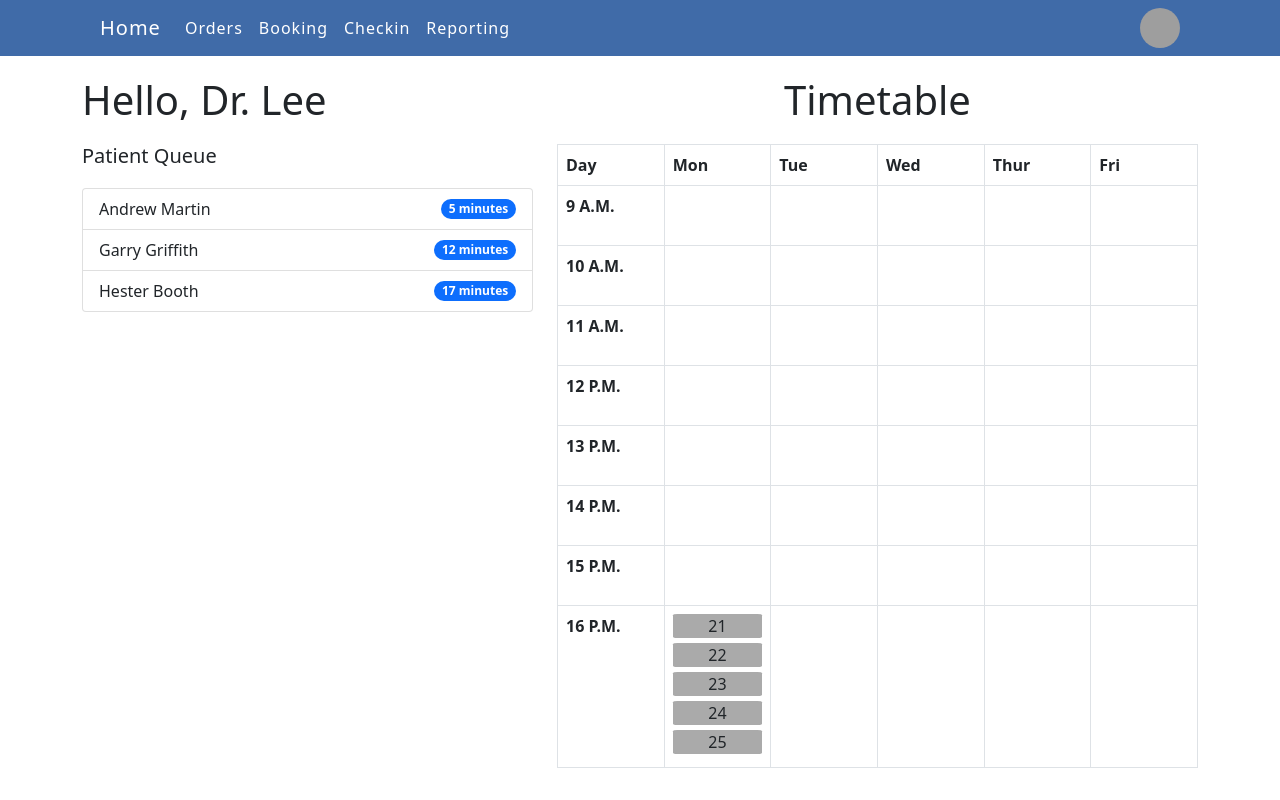
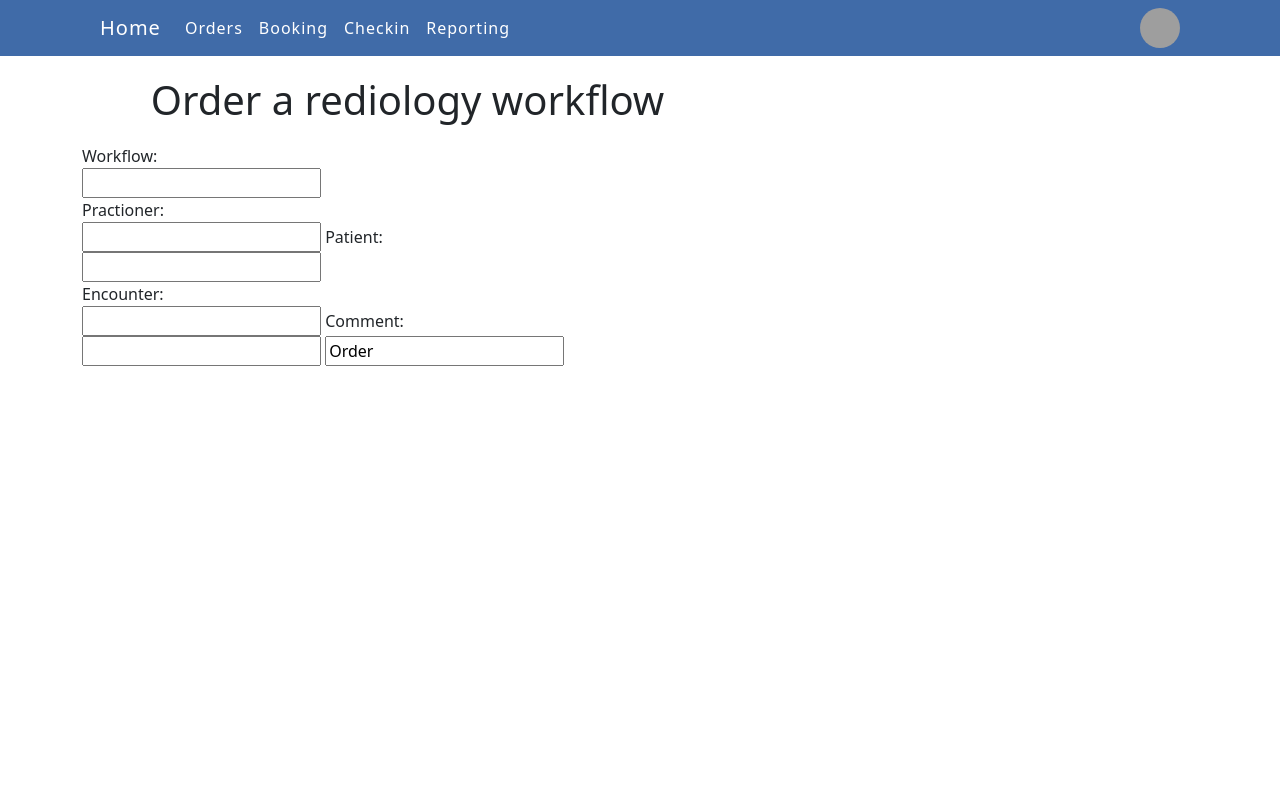
Before and after one commit to youngercloud/radiological-workflow, a Django app: template templates/orders.html in a window 1280 px wide. Run offline with Django 3.2, Linux system fonts and the light colour scheme; the template is opened without the code that fills it, so the values that code supplies are empty; grey boxes are pictures that could not be loaded.

Commit message:
Update orders.html

```diff
--- a/templates/orders.html
+++ b/templates/orders.html
@@ -35,107 +35,38 @@
                   </div>
                 </nav>
         <div class="container">
-        <div class="row">
-            <div class="col-5">
-                <h1 class="margin-spaces">Hello, Dr. Lee</h1>
-                <h5 class="margin-spaces">Patient Queue</h5>
-                <div class="patient-info">
-                    <ul class="list-group">
-                      <li class="list-group-item d-flex justify-content-between align-items-center">
-                        Andrew Martin
-                        <span class="badge bg-primary rounded-pill">5 minutes</span>
-                      </li>
-                      <li class="list-group-item d-flex justify-content-between align-items-center">
-                        Garry Griffith
-                        <span class="badge bg-primary rounded-pill">12 minutes</span>
-                      </li>
-                      <li class="list-group-item d-flex justify-content-between align-items-center">
-                        Hester Booth
-                        <span class="badge bg-primary rounded-pill">17 minutes</span>
-                      </li>
-                    </ul>
-                </div>
-            </div>
+        <div class="collapse navbar-collapse" id="navbarNav">
+                      <ul class="navbar-nav">
+                        <li class="nav-item navbar-style-item">
+                          <a class="nav-link active" aria-current="page" href="#">Workflow</a>
+                        </li>
+                        <li class="nav-item navbar-style-item">
+                          <a class="nav-link" href="#">Practioner</a>
+                        </li>
+                        <li class="nav-item navbar-style-item">
+                          <a class="nav-link" href="#">CPatient</a>
+                        </li>
+                        <li class="nav-item navbar-style-item">
+                          <a class="nav-link navbar-style-item" href="#">Encounter</a>
+                        </li>
+                      </ul>
+                    </div>
+
             <div class="col-7">
-                <h1 class="margin-spaces" style="text-align: center">Timetable</h1>
-                <table class="table table-hover table-bordered timetable">
-                  <thead>
-                    <tr>
-                      <th scope="col">Day</th>
-                      <th scope="col">Mon</th>
-                      <th scope="col">Tue</th>
-                      <th scope="col">Wed</th>
-                      <th scope="col">Thur</th>
-                      <th scope="col">Fri</th>
-                    </tr>
-                  </thead>
-                  <tbody>
-                    <tr>
-                      <th scope="row">9 A.M.</th>
-                      <td id="mon9a"></td>
-                      <td></td>
-                      <td></td>
-                      <td></td>
-                      <td></td>
-                    </tr>
-                    <tr>
-                      <th scope="row">10 A.M.</th>
-                      <td></td>
-                      <td></td>
-                      <td></td>
-                      <td></td>
-                      <td></td>
-                    </tr>
-                    <tr>
-                      <th scope="row">11 A.M.</th>
-                      <td></td>
-                      <td></td>
-                      <td></td>
-                      <td></td>
-                      <td></td>
-                    </tr>
-                    <tr>
-                      <th scope="row">12 P.M.</th>
-                      <td></td>
-                      <td></td>
-                      <td></td>
-                      <td></td>
-                      <td></td>
-                    </tr>
-                  <tr>
-                      <th scope="row">13 P.M.</th>
-                      <td></td>
-                      <td></td>
-                      <td></td>
-                      <td></td>
-                      <td></td>
-                    </tr>
-                  <tr>
-                      <th scope="row">14 P.M.</th>
-                      <td></td>
-                      <td></td>
-                      <td></td>
-                      <td></td>
-                      <td></td>
-                    </tr>
-                  <tr>
-                      <th scope="row">15 P.M.</th>
-                      <td></td>
-                      <td></td>
-                      <td></td>
-                      <td></td>
-                      <td></td>
-                    </tr>
-                  <tr>
-                      <th scope="row">16 P.M.</th>
-                      <td ></td>
-                      <td></td>
-                      <td></td>
-                      <td></td>
-                      <td></td>
-                    </tr>
-                  </tbody>
-                </table>
+                <h1 class="margin-spaces" style="text-align: center">Order a rediology workflow</h1>
+                <form>
+                    <label for="fname">Workflow:</label><br>
+                    <input type="text" id="workflow" name="workflow"><br>
+                    <label for="lname">Practioner:</label><br>
+                    <input type="text" id="practioner" name="practioner">
+                    <label for="fname">Patient:</label><br>
+                    <input type="text" id="patient" name="patient"><br>
+                    <label for="lname">Encounter:</label><br>
+                    <input type="text" id="encounter" name="encounter">
+                    <label for="lname">Comment:</label><br>
+                    <input type="text" id="comment" name="comment">
+                    <input type="order" value="Order">
+                </form>
             </div>
         </div>
     </div>
```
